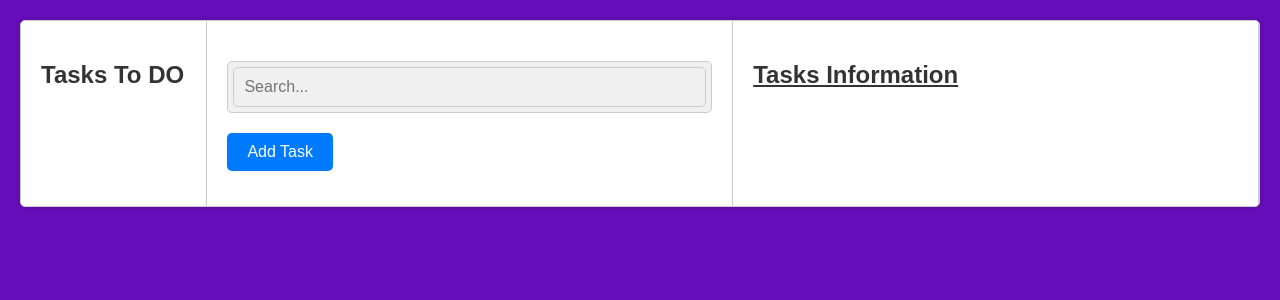
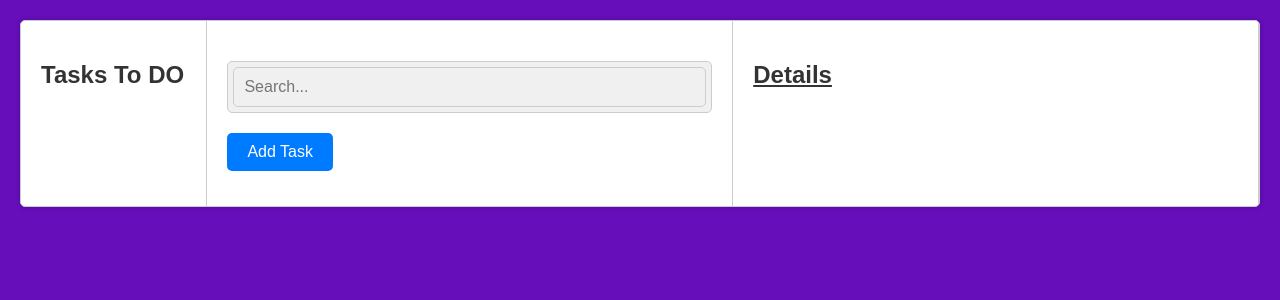
Before and after one commit to Tony-njiru/To-do-task, a React (Create React App) app: page / in a window 1280 px wide. Shown: the top 300 px of the page. Built offline with nearby package versions, Linux system fonts and the light colour scheme.

Commit message:
Update Todo.tsx

```diff
--- a/src/components/Todo.tsx
+++ b/src/components/Todo.tsx
@@ -254,7 +254,7 @@ const Todo: React.FC = () => {
       </div>
       <div className="right-section">
         <h2 className="section-title">
-          <u>Tasks Information</u>
+          <u>Details</u>
         </h2>
         {previewIndex !== null && addedLabels[previewIndex] && (
           <div>
```
